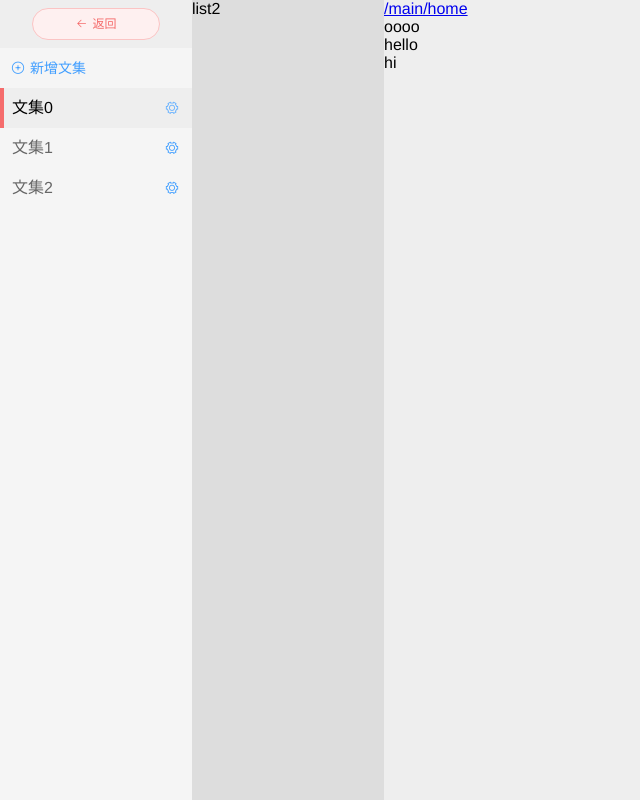
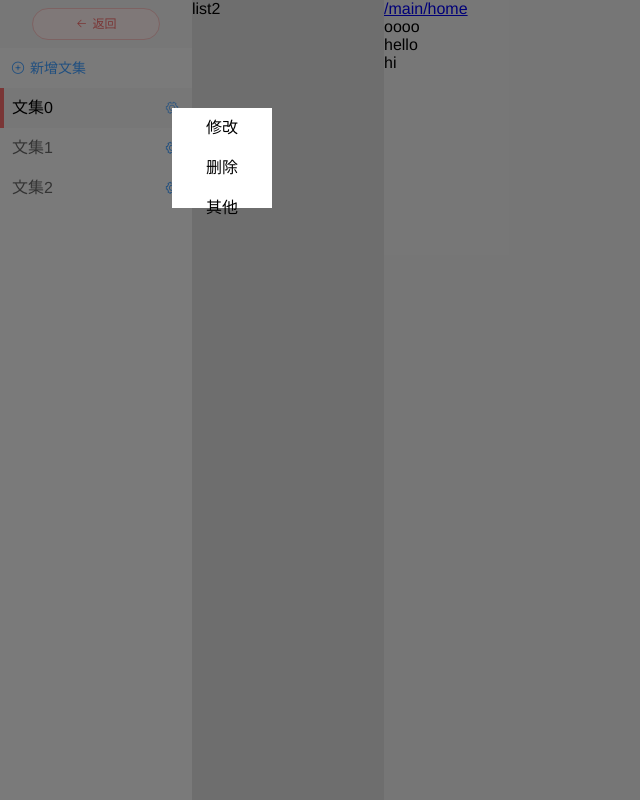
Before and after one commit to 5wer/client, a Vue app: page /editor in a window 1280 px wide. Both pictures are taken after a click on the button 172 px from the left and 108 px from the top of the page. Shown: the whole page, without its empty margins (0-640 px from the left). Built offline with nearby package versions, Linux system fonts and the light colour scheme.

Commit message:
尝试实现下拉菜单组件

```diff
--- /dev/null
+++ b/src/views/Editor/Books.tsx
@@ -0,0 +1,78 @@
+import { Vue, Component, Prop, Watch } from 'vue-property-decorator';
+import _ from 'lodash';
+import ItemBtnGroup from './ItemBtnGroup';
+import './books.less';
+
+export interface Book {
+  name: string;
+  id: string;
+  status?: number;
+}
+
+export interface Item {
+  name: string;
+  click?: (id: string, e: MouseEvent) => void;
+  disabled?: boolean;
+}
+
+/* TODO
+这里可以从上层将数据通过prop传进来, 也可以监听$store变化重新赋值组件内数据
+选择后者, 省的传递, 之前react项目中即便有redux(dva)也还是逐级传递props,因为懒得connect;
+现在vue的全局绑定过了, 试试直接watch会不会有好处(书写简单, 维护时不用切换多文件)
+*/
+@Component({
+  components: { ItemBtnGroup },
+})
+export default class Books extends Vue {
+  private data: Book[] = [
+    { id: '00001', name: '文集0', status: 1 },
+    { id: '00002', name: '文集1', status: 1 },
+    { id: '00003', name: '文集2', status: 1 },
+  ];
+  items: Item[] = [{ name: '修改' }, { name: '删除' }, { name: '其他' }];
+  private activeBook: string = '00001';
+
+  private changeBook(id: string, e: MouseEvent): void {
+    e.stopPropagation();
+    this.activeBook = id;
+  }
+  @Watch('$store.state.editoer.nodebooks')
+  private storeChange(val: Book[], old: Book[]) {
+    this.data = val;
+  }
+  private renderItems(data: Book[]) {
+    if (data.length > 0) {
+      return _.map(data, (d) => {
+        return (
+          <li
+            key={d.id}
+            class={this.activeBook === d.id ? 'active' : ''}
+            on-click={this.changeBook.bind(null, d.id)}
+          >
+            {d.name}
+            <div class="itemBtnGroup">
+              <item-btn-group items={this.items} />
+            </div>
+          </li>
+        );
+      });
+    }
+    return '暂无文集';
+  }
+  render() {
+    return (
+      <div>
+        <div class="buttonWrap">
+          <el-button size="small" icon="el-icon-back" type="danger" plain round class="backBtn">
+            返回
+          </el-button>
+        </div>
+
+        <el-button icon="el-icon-circle-plus-outline" type="text" class="addBookBtn">
+          新增文集
+        </el-button>
+        <ul class="books">{this.renderItems(this.data)}</ul>
+      </div>
+    );
+  }
+}
--- a/src/views/Editor/Books.vue
+++ /dev/null
@@ -1,122 +0,0 @@
-<template>
-  <div>
-    <div class="buttonWrap">
-      <el-button
-        size="small"
-        icon="el-icon-back"
-        type="danger"
-        plain
-        round
-        class="backBtn"
-      >返回</el-button>
-    </div>
-
-    <el-button
-      icon="el-icon-circle-plus-outline"
-      type="text"
-      class="addBookBtn"
-    >新增文集</el-button>
-    <ul
-      v-if="data.length > 0"
-      class="books"
-    >
-      <li
-        v-for="d in data"
-        :key="d.id"
-        :class="current === d.id ? 'active' : ''"
-        @click="changeBook(d.id)"
-      >
-        {{d.name}}
-        <div class="itemBtnGroup">
-          <ItemBtnGroup :id="d.id">wokao</ItemBtnGroup>
-        </div>
-      </li>
-    </ul>
-  </div>
-</template>
-
-<script lang="ts">
-import { Vue, Component, Prop, Watch } from 'vue-property-decorator';
-import ItemBtnGroup from './ItemBtnGroup';
-
-interface Book {
-  name: string;
-  id: string;
-  status?: number;
-}
-
-/* TODO
-这里可以从上层将数据通过prop传进来, 也可以监听$store变化重新赋值组件内数据
-选择后者, 省的传递, 之前react项目中即便有redux(dva)也还是逐级传递props,因为懒得connect;
-现在vue的全局绑定过了, 试试直接watch会不会有好处(书写简单, 维护时不用切换多文件)
-*/
-@Component({
-  components: { ItemBtnGroup },
-})
-export default class Books extends Vue {
-  private data: Book[] = [
-    { id: '00001', name: '文集0', status: 1 },
-    { id: '00002', name: '文集1', status: 1 },
-    { id: '00003', name: '文集2', status: 1 },
-  ];
-  private current: string = '00001';
-
-  private changeBook(id: string): void {
-    this.current = id;
-  }
-
-  @Watch('$store.state.editoer.nodebooks')
-  private storeChange(val: Book[], old: Book[]) {
-    this.data = val;
-  }
-}
-</script>
-<style lang="less" scoped>
-@height: 2.5rem;
-.buttonWrap {
-  padding: 0.5rem 0;
-  background-color: #eee;
-  .backBtn {
-    margin: 0 auto;
-    display: block;
-    width: 128px;
-  }
-}
-.addBookBtn {
-  display: block;
-  margin: 0 0 0 10px;
-}
-.books {
-  padding: 0;
-  margin: 0;
-  list-style: none;
-  li {
-    position: relative;
-    padding: 0 0.5rem;
-    border-left: 0.25rem solid transparent;
-    color: #666;
-    height: @height;
-    line-height: @height;
-    cursor: pointer;
-    &:hover {
-      color: #000;
-      background-color: #e5e5e5;
-    }
-    &.active,
-    &.active:hover {
-      border-left-color: #f56c6c;
-      background-color: #eee;
-      color: #000;
-    }
-    .itemBtnGroup {
-      position: absolute;
-      right: 0;
-      top: 0;
-      height: @height;
-      line-height: @height;
-      width: @height;
-      text-align: center
-    }
-  }
-}
-</style>
--- a/src/views/Editor/Index.vue
+++ b/src/views/Editor/Index.vue
@@ -10,7 +10,7 @@
           class="editorList"
         >
           <div class="books">
-            <Books />
+            <Books wokao="2" />
           </div>
         </el-col>
         <el-col
@@ -30,7 +30,7 @@
 
 <script lang="ts">
 import { Vue, Component } from 'vue-property-decorator';
-import Books from './Books.vue';
+import Books from './Books';
 import Test from './Test';
 
 @Component({
--- a/src/views/Editor/ItemBtnGroup.tsx
+++ b/src/views/Editor/ItemBtnGroup.tsx
@@ -1,37 +1,55 @@
 import { Vue, Component, Prop } from 'vue-property-decorator';
-import Test from './Test';
+import { Item } from './Books';
+import './styles.less';
 
-interface Item {
-  name: string;
-  click: (e: Event, id: string) => void;
-  disabled: boolean;
+@Component({})
+export class ItemDom extends Vue {
+  @Prop() item!: Item;
+  render() {
+    console.log('--------------', this.item);
+    return <div>{this.item.name}</div>;
+  }
 }
 
 @Component({
-  components: { Test },
+  components: { ItemDom },
 })
 export default class ItemBtnGroup extends Vue {
-  @Prop() items?: Item[] | null;
-  @Prop() id?: string;
+  @Prop({ default: [] })
+  items!: Item[];
+  @Prop() itemId?: string;
   private show: boolean = false;
-  clickHandle(e: Event): void {
+  private point: number[] | null = null;
+  trigger(e: MouseEvent) {
     e.preventDefault();
     e.stopPropagation();
+    if (!this.point) {
+      this.point = [e.clientX, e.clientY];
+    } else {
+      this.point = null;
+    }
+    this.show = !this.show;
   }
   render() {
-    // if (this.show) {
-    //   return <div></div>;
-    // }
-    // return null;
     return (
-      <div on-click={() => console.log('dfdf')}>
+      <div>
         <el-button
-          on-click={this.clickHandle}
+          on-click={this.trigger}
           icon="el-icon-setting"
           circle
           size="medium"
           type="text"
         />
+        {this.show ? (
+          <div class="btnGroup" on-click={this.trigger}>
+            <div
+              class="btnsWrap"
+              style={this.point ? { left: `${this.point[0]}px`, top: `${this.point[1]}px` } : null}
+            >
+              {this.items.map(item => <item-dom item={item} />)}
+            </div>
+          </div>
+        ) : null}
       </div>
     );
   }
--- /dev/null
+++ b/src/views/Editor/books.less
@@ -0,0 +1,47 @@
+@height: 2.5rem;
+.buttonWrap {
+  padding: 0.5rem 0;
+  background-color: #eee;
+  .backBtn {
+    margin: 0 auto;
+    display: block;
+    width: 128px;
+  }
+}
+.addBookBtn {
+  display: block;
+  margin: 0 0 0 10px;
+}
+.books {
+  padding: 0;
+  margin: 0;
+  list-style: none;
+  li {
+    position: relative;
+    padding: 0 0.5rem;
+    border-left: 0.25rem solid transparent;
+    color: #666;
+    height: @height;
+    line-height: @height;
+    cursor: pointer;
+    &:hover {
+      color: #000;
+      background-color: #e5e5e5;
+    }
+    &.active,
+    &.active:hover {
+      border-left-color: #f56c6c;
+      background-color: #eee;
+      color: #000;
+    }
+    .itemBtnGroup {
+      position: absolute;
+      right: 0;
+      top: 0;
+      height: @height;
+      line-height: @height;
+      width: @height;
+      text-align: center;
+    }
+  }
+}
--- /dev/null
+++ b/src/views/Editor/styles.less
@@ -0,0 +1,16 @@
+.btnGroup {
+  background-color: rgba(0, 0, 0, 0.5);
+  position: fixed;
+  width: 100%;
+  height: 100%;
+  left: 0;
+  top: 0;
+  z-index: 100;
+  .btnsWrap {
+      position: fixed;
+      z-index: 101;
+      background: #fff;
+      height: 100px;
+      width: 100px;
+  }
+}
```
Also changed, not shown: 1 other file (tests, documents, lock files or other folders).
